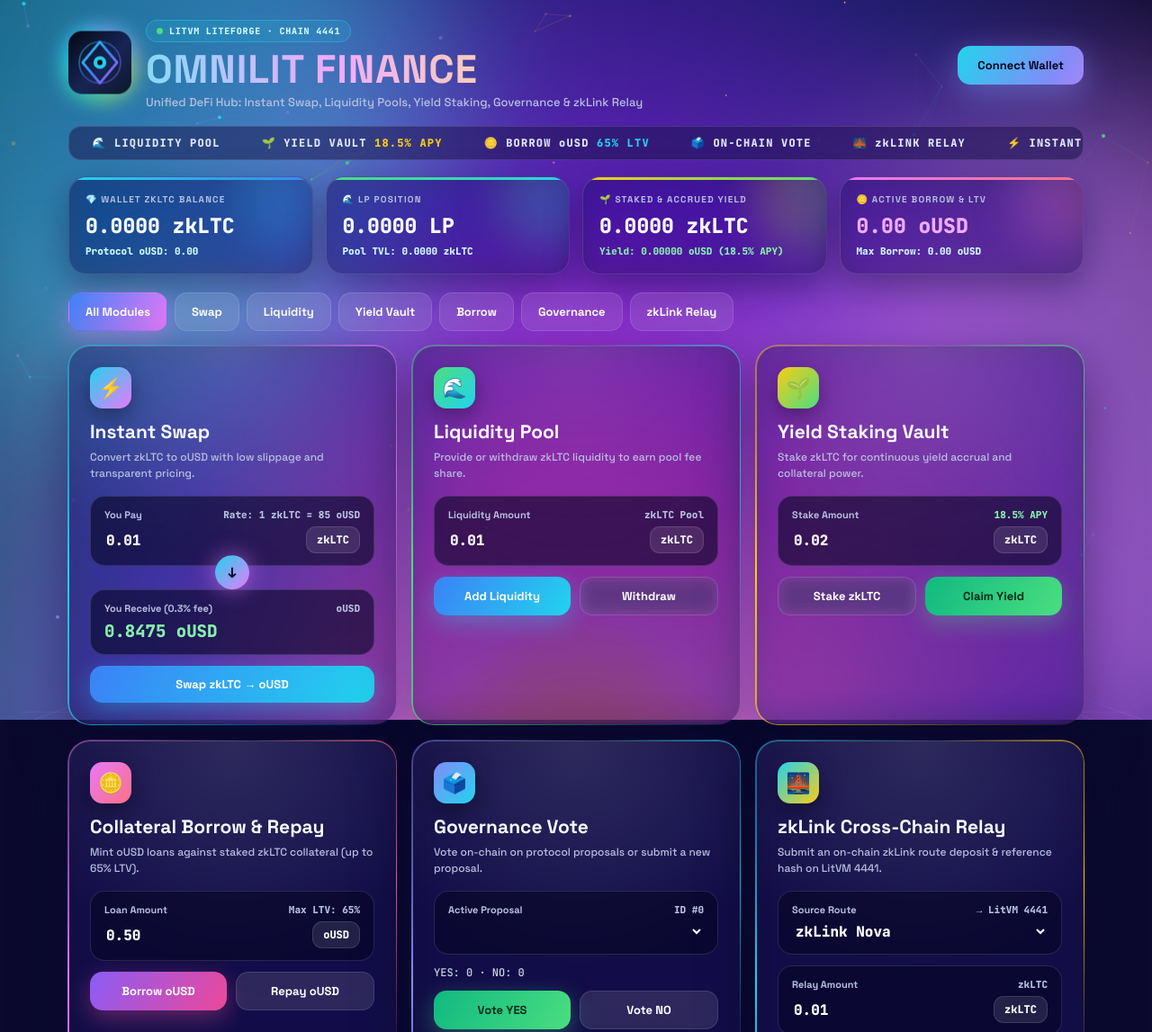
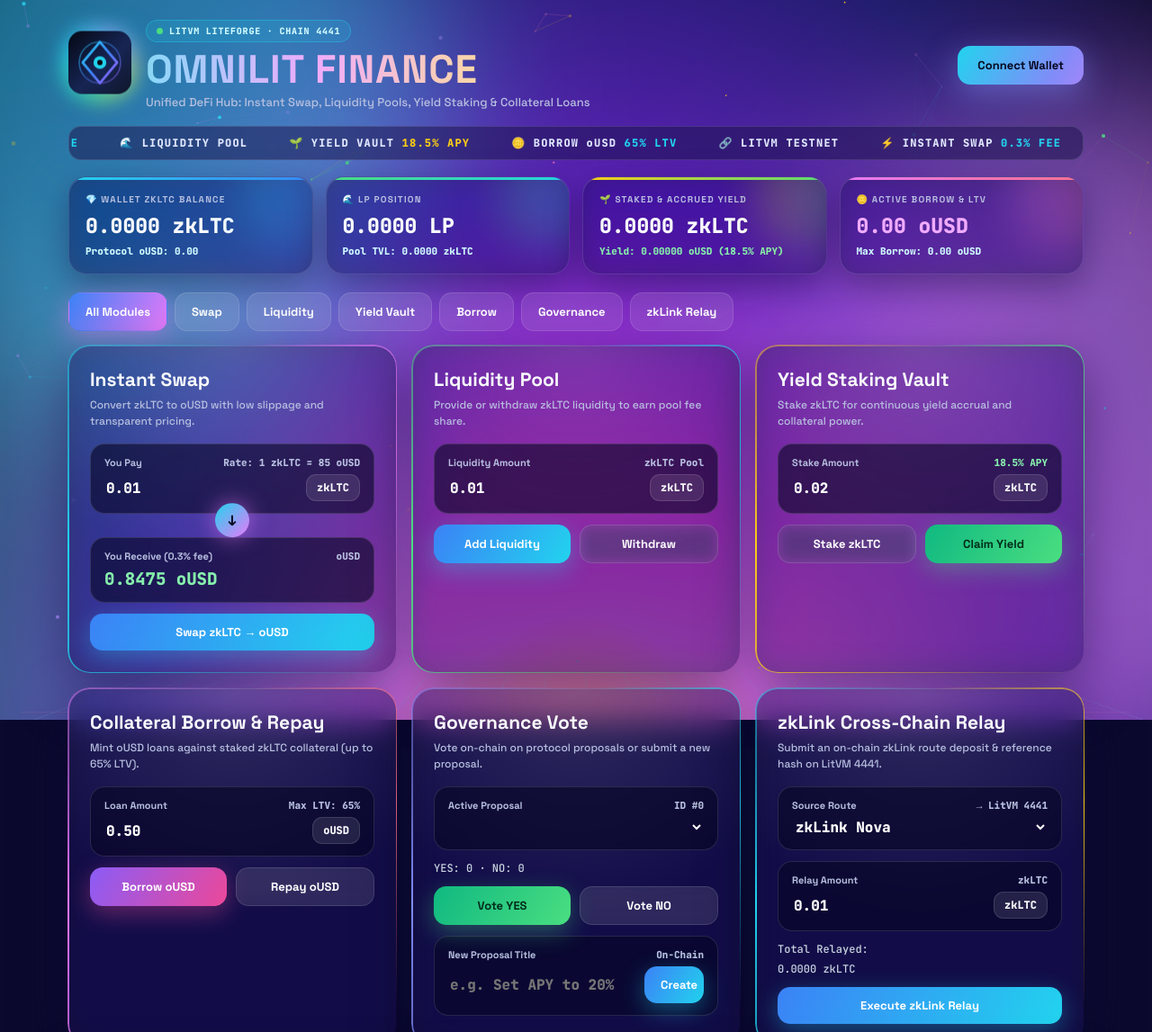
Before and after one commit to Qartveli84/OmniLit-Finance, a website: page index.html in a window 1280 px wide. Shown: the top 1147 px of the page at 90% size. Drawn offline with nearby package versions, Linux system fonts and the light colour scheme.

```diff
--- a/index.html
+++ b/index.html
@@ -89,7 +89,6 @@ button:hover:not(:disabled){transform:translateY(-2px);filter:brightness(1.1)}
 .module[data-mod=borrow]{--k1:#e879f9;--k2:#fb7185}
 .module[data-mod=gov]{--k1:#818cf8;--k2:#22d3ee}
 .module[data-mod=zklink]{--k1:#22d3ee;--k2:#facc15}
-.ico{width:46px;height:46px;border-radius:14px;display:grid;place-items:center;font-size:22px;margin-bottom:12px;background:linear-gradient(135deg,var(--k1),var(--k2));box-shadow:0 8px 24px rgba(0,0,0,.35)}
 .card h2{margin:0 0 6px;font-size:21px;font-weight:700}
 .card p{margin:0 0 16px;color:var(--muted);font-size:12px;line-height:1.5}
 .box{background:rgba(8,6,36,.6);border:1px solid var(--line);border-radius:16px;padding:13px 15px;margin-bottom:12px;transition:border-color .2s,box-shadow .2s}
@@ -130,15 +129,15 @@ select option{background:#0b0a2e;color:#fff}
       <div>
         <span class="badge mono">LITVM LITEFORGE · CHAIN 4441</span>
         <h1>OMNILIT FINANCE</h1>
-        <p class="sub">Unified DeFi Hub: Instant Swap, Liquidity Pools, Yield Staking, Governance & zkLink Relay</p>
+        <p class="sub">Unified DeFi Hub: Instant Swap, Liquidity Pools, Yield Staking & Collateral Loans</p>
       </div>
     </div>
     <button type="button" class="btn-connect" id="connectBtn">Connect Wallet</button>
   </div>
 
   <div class="ticker mono"><div>
-    <span>⚡ INSTANT SWAP <em>0.3% FEE</em></span><span>🌊 LIQUIDITY POOL</span><span>🌱 YIELD VAULT <b>18.5% APY</b></span><span>🪙 BORROW oUSD <em>65% LTV</em></span><span>🗳️ ON-CHAIN VOTE</span><span>🌉 zkLINK RELAY</span>
-    <span>⚡ INSTANT SWAP <em>0.3% FEE</em></span><span>🌊 LIQUIDITY POOL</span><span>🌱 YIELD VAULT <b>18.5% APY</b></span><span>🪙 BORROW oUSD <em>65% LTV</em></span><span>🗳️ ON-CHAIN VOTE</span><span>🌉 zkLINK RELAY</span>
+    <span>⚡ INSTANT SWAP <em>0.3% FEE</em></span><span>🌊 LIQUIDITY POOL</span><span>🌱 YIELD VAULT <b>18.5% APY</b></span><span>🪙 BORROW oUSD <em>65% LTV</em></span><span>🔗 LITVM TESTNET</span>
+    <span>⚡ INSTANT SWAP <em>0.3% FEE</em></span><span>🌊 LIQUIDITY POOL</span><span>🌱 YIELD VAULT <b>18.5% APY</b></span><span>🪙 BORROW oUSD <em>65% LTV</em></span><span>🔗 LITVM TESTNET</span>
   </div></div>
 
   <div class="stats">
@@ -176,7 +175,6 @@ select option{background:#0b0a2e;color:#fff}
 
   <div class="grid">
     <div class="card module" data-mod="swap">
-      <div class="ico">⚡</div>
       <h2>Instant Swap</h2>
       <p>Convert zkLTC to oUSD with low slippage and transparent pricing.</p>
       <div class="box">
@@ -197,7 +195,6 @@ select option{background:#0b0a2e;color:#fff}
     </div>
 
     <div class="card module" data-mod="pool">
-      <div class="ico">🌊</div>
       <h2>Liquidity Pool</h2>
       <p>Provide or withdraw zkLTC liquidity to earn pool fee share.</p>
       <div class="box">
@@ -214,7 +211,6 @@ select option{background:#0b0a2e;color:#fff}
     </div>
 
     <div class="card module" data-mod="stake">
-      <div class="ico">🌱</div>
       <h2>Yield Staking Vault</h2>
       <p>Stake zkLTC for continuous yield accrual and collateral power.</p>
       <div class="box">
@@ -231,7 +227,6 @@ select option{background:#0b0a2e;color:#fff}
     </div>
 
     <div class="card module" data-mod="borrow">
-      <div class="ico">🪙</div>
       <h2>Collateral Borrow & Repay</h2>
       <p>Mint oUSD loans against staked zkLTC collateral (up to 65% LTV).</p>
       <div class="box">
@@ -248,7 +243,6 @@ select option{background:#0b0a2e;color:#fff}
     </div>
 
     <div class="card module" data-mod="gov">
-      <div class="ico">🗳️</div>
       <h2>Governance Vote</h2>
       <p>Vote on-chain on protocol proposals or submit a new proposal.</p>
       <div class="box">
@@ -272,7 +266,6 @@ select option{background:#0b0a2e;color:#fff}
     </div>
 
     <div class="card module" data-mod="zklink">
-      <div class="ico">🌉</div>
       <h2>zkLink Cross-Chain Relay</h2>
       <p>Submit an on-chain zkLink route deposit & reference hash on LitVM 4441.</p>
       <div class="box">
@@ -375,8 +368,9 @@ const ABI = [
   "function totalPoolZkl() view returns (uint256)"
 ];
 
-const DEFAULT_CONTRACT = "";
-let contractAddr = localStorage.getItem("omnilit_contract") || (DEFAULT_CONTRACT.startsWith("0x") ? DEFAULT_CONTRACT : "");
+const DEFAULT_CONTRACT = "0x0D977b70A7c8DeDabeE26f84384D65228084Dfd4";
+let contractAddr = (DEFAULT_CONTRACT.startsWith("0x") ? DEFAULT_CONTRACT : "");
+localStorage.setItem("omnilit_contract", contractAddr);
 const contractInput = document.getElementById("contractInput");
 contractInput.value = contractAddr;
 
```
Also changed, not shown: public/index.html (+6 -12 lines).
